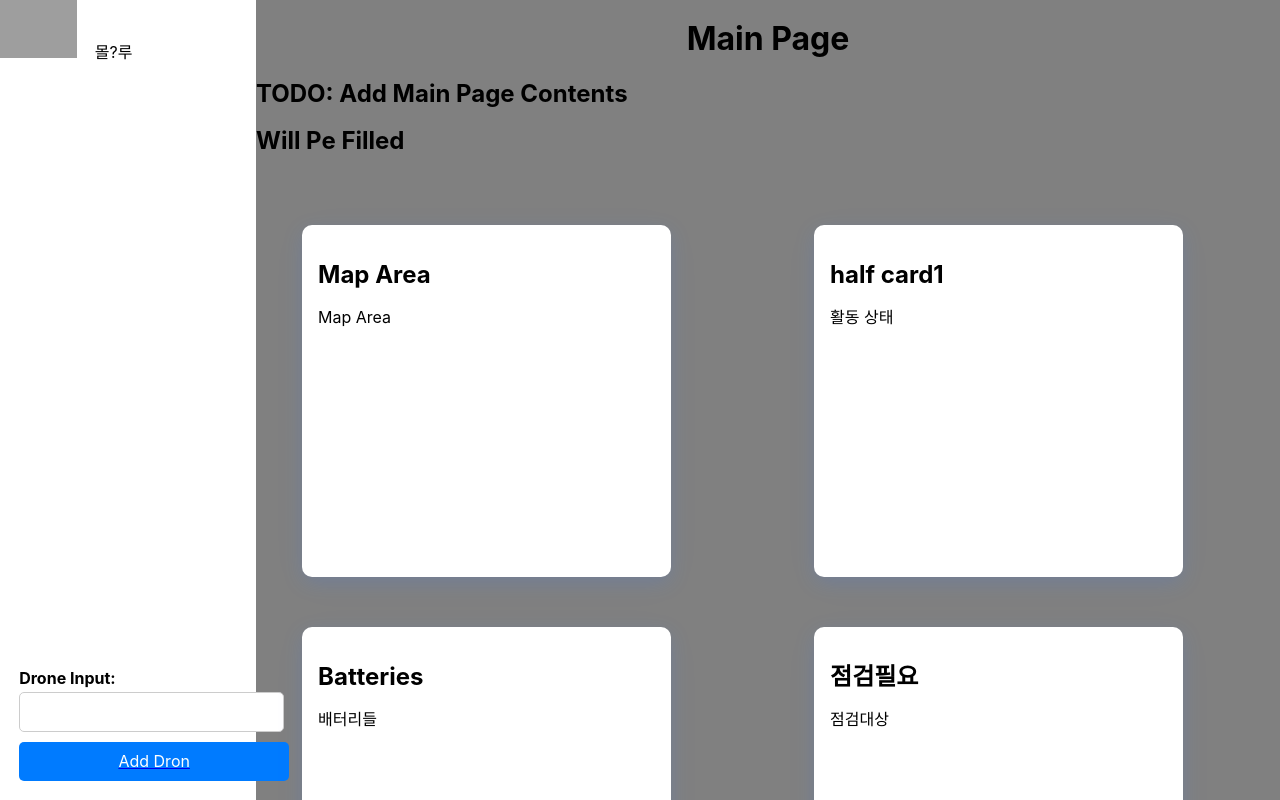
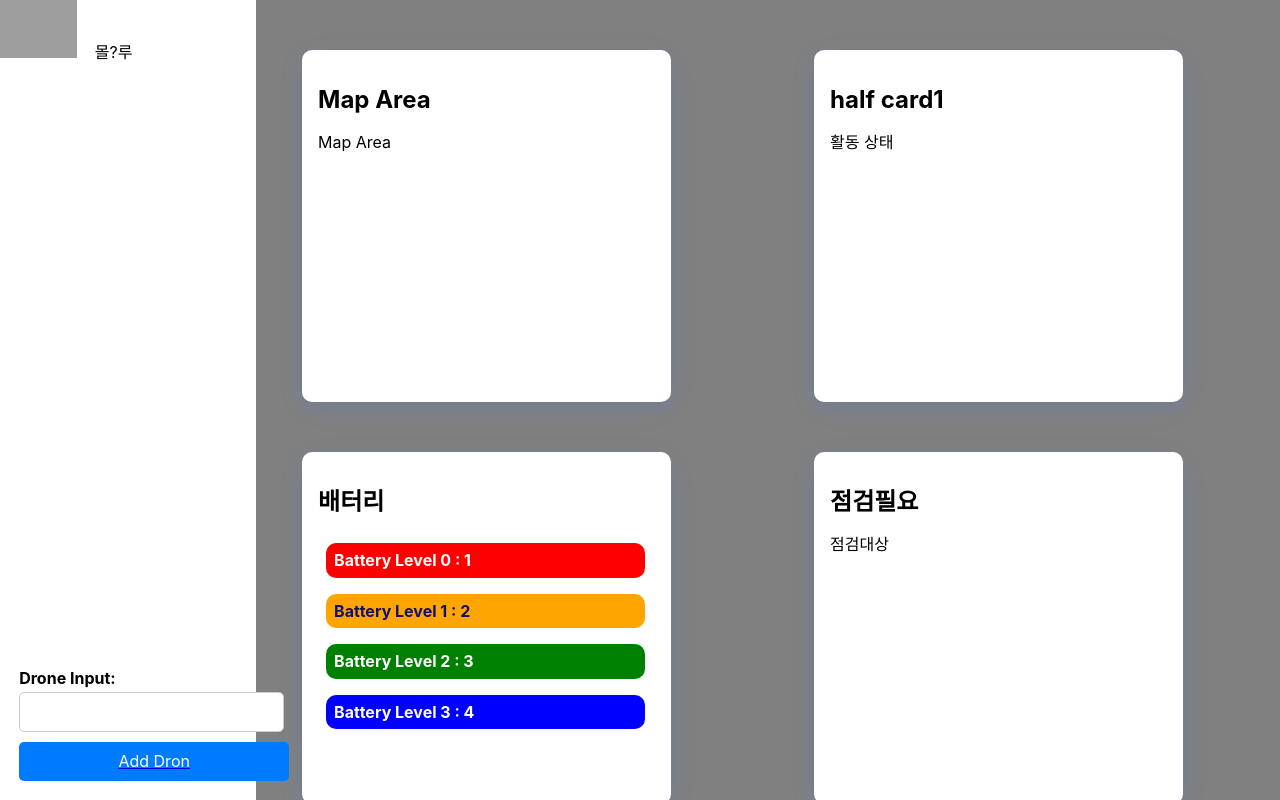
Before and after one commit to Insiro/nexus_dron_fe, a React (Create React App) app: page /drons in a window 1280 px wide. Built offline with nearby package versions, Linux system fonts and the light colour scheme; grey boxes are pictures that could not be loaded.

Commit message:
add: battery state card

```diff
--- a/src/components/layout/normal.jsx
+++ b/src/components/layout/normal.jsx
@@ -3,7 +3,6 @@ import { Outlet } from 'react-router';
 import { useSelector } from 'react-redux';
 
 import styled from 'styled-components';
-import * as styles from '../styles';
 import { HamBurger } from './hamburger';
 import { SideBar } from './sidebar';
 import { LayoutWrapper } from './wrapper';
@@ -11,7 +10,6 @@ import { LayoutWrapper } from './wrapper';
 const ContentWrapper = styled.div`
     flex-grow: 1;
     height: 100%;
-
     background: #808080;
     overflow-y: scroll;
 `;
--- a/src/pages/main.jsx
+++ /dev/null
@@ -1,37 +0,0 @@
-import { CardWrapper } from '../components/card';
-import { SimpleCard, SimpleCardContainer } from '../components/card';
-
-export const Main = () => {
-    return (
-        <>
-            <h1>Main Page</h1>
-            <h2>TODO: Add Main Page Contents</h2>
-            <h2>Will Pe Filled</h2>
-            <SimpleCardContainer>
-                <CardWrapper>
-                    <SimpleCard height="20rem" title="Map Area">
-                        Map Area
-                    </SimpleCard>
-                </CardWrapper>
-
-                <CardWrapper>
-                    <SimpleCard height="20rem" title="half card1">
-                        {' '}
-                        활동 상태
-                    </SimpleCard>
-                </CardWrapper>
-                <CardWrapper>
-                    <SimpleCard height="20rem" title="Batteries">
-                        {' '}
-                        배터리들
-                    </SimpleCard>
-                </CardWrapper>
-                <CardWrapper>
-                    <SimpleCard height="20rem" title="점검필요">
-                        점검대상
-                    </SimpleCard>
-                </CardWrapper>
-            </SimpleCardContainer>
-        </>
-    );
-};
--- /dev/null
+++ b/src/pages/main/activityCard.jsx
@@ -0,0 +1,9 @@
+import { CardWrapper, SimpleCard } from '../../components/card';
+export const ActivityCard = () => (
+    <CardWrapper>
+        <SimpleCard height="20rem" title="half card1">
+            {' '}
+            활동 상태
+        </SimpleCard>
+    </CardWrapper>
+);
--- /dev/null
+++ b/src/pages/main/batteryCard.jsx
@@ -0,0 +1,39 @@
+import styled from 'styled-components';
+import { CardWrapper, SimpleCard } from '../../components/card';
+
+const BatteryDiv = styled.div`
+    margin: 0.5rem;
+    border-radius: 10px;
+    padding: 0.5rem;
+    background-color: ${(props) => (props.bg ? props.bg : 'gray')};
+    color: ${(props) => (props.color ? props.color : 'black')};
+    width: 90%;
+    font-weight: bold;
+`;
+
+const BatteryLine = ({ level, counts }) => {
+    let bg = 'gray';
+    let color = 'white';
+    if (level == 0) bg = 'red';
+    else if (level == 1) {
+        bg = 'orange';
+        color = '#101070';
+    } else if (level == 2) bg = 'green';
+    else if (level == 3) bg = 'blue';
+    return (
+        <BatteryDiv bg={bg} color={color}>
+            <span>Battery Level {level} : </span> {counts}
+        </BatteryDiv>
+    );
+};
+
+export const BatteryCard = () => (
+    <CardWrapper>
+        <SimpleCard height="20rem" title="배터리">
+            <BatteryLine level="0" counts="1" />
+            <BatteryLine level="1" counts="2" />
+            <BatteryLine level="2" counts="3" />
+            <BatteryLine level="3" counts="4" />
+        </SimpleCard>
+    </CardWrapper>
+);
--- /dev/null
+++ b/src/pages/main/index.jsx
@@ -0,0 +1,23 @@
+import { CardWrapper } from '../../components/card';
+import { SimpleCard, SimpleCardContainer } from '../../components/card';
+import { MaintenanceCard } from './maintenanceCard';
+import { ActivityCard } from './activityCard';
+import { BatteryCard } from './batteryCard';
+
+export const Main = () => {
+    return (
+        <>
+            <SimpleCardContainer>
+                <CardWrapper>
+                    <SimpleCard height="20rem" title="Map Area">
+                        Map Area
+                    </SimpleCard>
+                </CardWrapper>
+
+                <ActivityCard />
+                <BatteryCard />
+                <MaintenanceCard />
+            </SimpleCardContainer>
+        </>
+    );
+};
--- /dev/null
+++ b/src/pages/main/maintenanceCard.jsx
@@ -0,0 +1,8 @@
+import { CardWrapper, SimpleCard } from '../../components/card';
+export const MaintenanceCard = () => (
+    <CardWrapper>
+        <SimpleCard height="20rem" title="점검필요">
+            점검대상
+        </SimpleCard>
+    </CardWrapper>
+);
```
